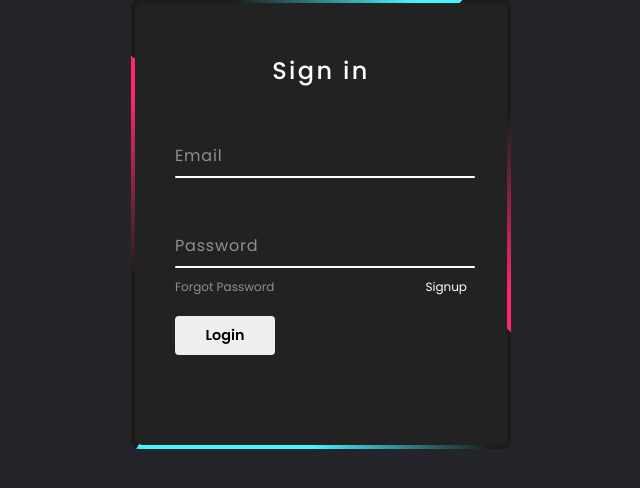
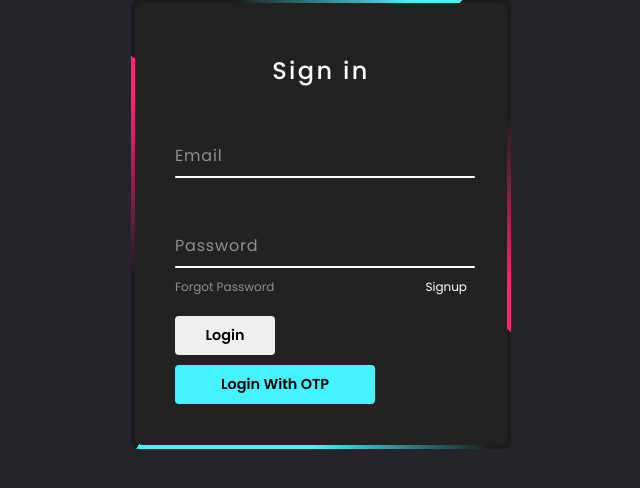
Before and after one commit to prafull1911/oyo_clone, a Django app: page /login/ in a window 1280 px wide. Shown: the part 176-664 px from the top of the page, without its empty margins (319-959 px from the left). Run offline with Django 5.2, Linux system fonts and the light colour scheme.

Commit message:
Login with OTP

```diff
--- a/oyo_clone/accounts/views.py
+++ b/oyo_clone/accounts/views.py
@@ -2,9 +2,10 @@ from django.shortcuts import render, redirect
 from django.db.models import Q
 from django.contrib import messages
 from .models import (HotelUser)
-from .utils import generateRandomToken,sendEmailToken
+from .utils import generateRandomToken,sendEmailToken,generateOtp,sendOtpToEmail
 from django.http import HttpResponse
 from django.contrib.auth import authenticate, login
+
 # Create your views here.
 def register_view(request):
     if request.method == "POST":
@@ -81,3 +82,16 @@ def verify_email_token(request, token):
         return redirect("login")
     except Exception as e:
         return HttpResponse("Invalid Token")
+
+def send_otp(request,email):
+    # first I will check whether the user with email is present or not
+    hotel_user = HotelUser.objects.filter(email = email)
+    if not hotel_user.exists():
+        messages.warning(request,"No account found")
+        return redirect("login")
+
+    # Now if user exists I have to send it OTP, for that I will create a function in utils.py
+    otp = generateOtp()
+    hotel_user.update(otp = otp)
+    hotel_user.save()
+    sendOtpToEmail(email,otp)
--- a/oyo_clone/templates/accounts/login.html
+++ b/oyo_clone/templates/accounts/login.html
@@ -15,7 +15,7 @@
             {% include 'utils/alerts.html' %}
             <h2>Sign in</h2>
             <div class="inputBox">
-                <input type="text" name="email" required>
+                <input type="text" name="email" id = "email" required>
                 <span>Email</span>
                 <i></i>
             </div>
@@ -28,9 +28,24 @@
                 <a href="#">Forgot Password</a>
                 <a href="{% url 'register' %}">Signup</a>
             </div>
-            <input type="submit" id="submit" value="Login">
+            <div class="button-grp">
+                <input type="submit" id="submit" value="Login">
+                <input type="button" id="LogInWithOtp" onclick="sendOtp()" value="Login With OTP"
+                style="border: none; outline: none; padding: 9px 25px; cursor: pointer; font-size: 0.9em; border-radius: 4px; font-weight: 600; width: 200px; margin-top: 10px; background-color: #45f3ff; transition: background-color 0.3s;">
+            </div>
+
+
         </form>
     </div>
+    <script>
+        function sendOtp(){
+            let email = document.getElementById("email").value
+            if (email === ""){
+                alert("Email can not be blank!!!")
+            }
 
+            window.location.href = `send_otp/${email}`
+        }
+    </script>
 </body>
 </html>
```
Also changed, not shown: oyo_clone/accounts/utils.py (+16 -1 lines), oyo_clone/static/css/login.css (line endings or trailing spaces).
